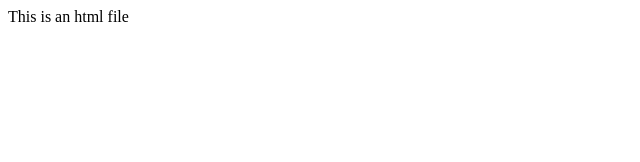
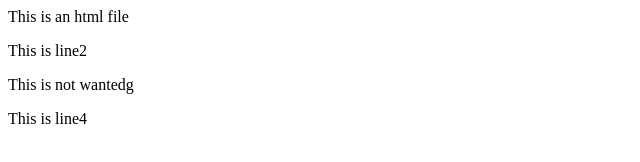
Before and after one commit to akhmalxyz/git_handson, a plain HTML site: page index.html in a window 1280 px wide. Shown: the whole page, without its empty margins (0-640 px from the left). Drawn offline with Linux system fonts and the light colour scheme.

Commit message:
added line4

```diff
--- a/index.html
+++ b/index.html
@@ -2,5 +2,8 @@
     <head></head>
     <body>
         <p>This is an html file</p>
+        <p>This is line2</p>
+        <p>This is not wantedg</p>
+        <p>This is line4</p>
     </body>
 </html>
```
